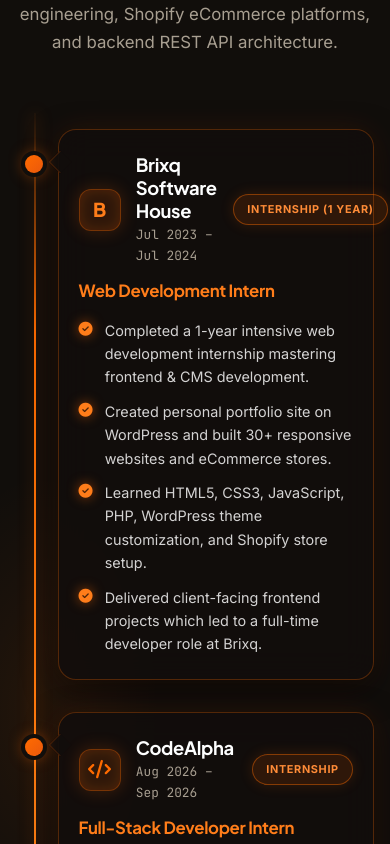
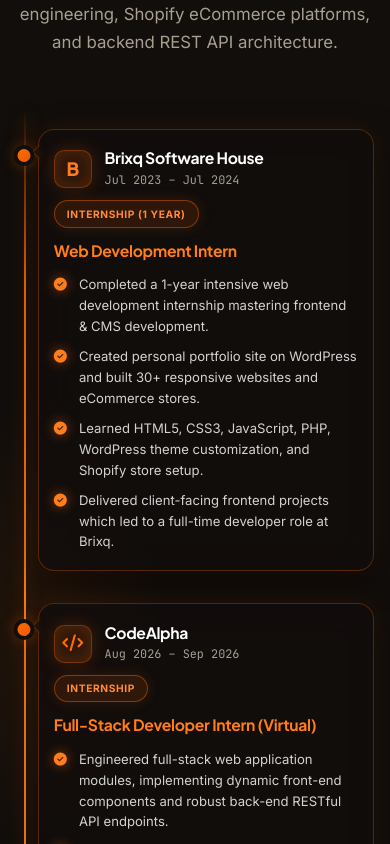
Before and after one commit to abdullahkhanathitms/Personal-Portfolio, a React (Vite) app: page / in a window 390 px wide. Shown: the part 9440-10284 px from the top of the page. Built offline with nearby package versions, Linux system fonts and the light colour scheme; no server answers.

Commit message:
fix(mobile): optimize experience timeline card header, spine offsets, and typography for mobile screens

```diff
--- a/src/index.css
+++ b/src/index.css
@@ -1708,7 +1708,7 @@
     padding: 1rem 0;
   }
   .timeline-spine {
-    left: 18px;
+    left: 16px;
     transform: none;
   }
   .timeline-alt-item {
@@ -1720,27 +1720,35 @@
     justify-content: flex-start;
   }
   .timeline-node {
-    left: 18px;
+    left: 16px;
     top: 26px;
     transform: translate(-50%, 0);
   }
   .timeline-card-wrapper {
     width: 100% !important;
-    padding-left: 42px;
+    padding-left: 36px;
     box-sizing: border-box;
   }
   .timeline-card {
-    padding: 1.35rem 1.25rem;
+    padding: 1.4rem 1.25rem;
+    border-radius: 18px;
   }
   .timeline-alt-item.item-left .timeline-card::after,
   .timeline-alt-item.item-right .timeline-card::after {
     left: -7px;
     right: auto;
-    top: 24px;
+    top: 22px;
     transform: rotate(45deg);
     border: none;
-    border-bottom: 1px solid rgba(255, 107, 0, 0.18);
-    border-left: 1px solid rgba(255, 107, 0, 0.18);
+    border-bottom: 1px solid rgba(255, 107, 0, 0.28);
+    border-left: 1px solid rgba(255, 107, 0, 0.28);
+    background: rgba(18, 14, 12, 0.95);
+  }
+  :root.light .timeline-alt-item.item-left .timeline-card::after,
+  :root.light .timeline-alt-item.item-right .timeline-card::after {
+    background: #FFFFFF;
+    border-bottom: 1px solid rgba(234, 88, 12, 0.28);
+    border-left: 1px solid rgba(234, 88, 12, 0.28);
   }
 }
 
@@ -2957,18 +2965,86 @@
     height: 38px;
     font-size: 0.85rem;
   }
+  .timeline-card-wrapper {
+    padding-left: 28px;
+  }
+  .timeline-spine {
+    left: 12px;
+  }
+  .timeline-node {
+    left: 12px;
+    top: 22px;
+  }
+  .timeline-node-dot {
+    width: 15px;
+    height: 15px;
+  }
   .timeline-card {
-    padding: 1.45rem 1.25rem;
-    border-radius: 18px;
+    padding: 1.25rem 1.1rem;
+    border-radius: 16px;
+  }
+  .timeline-alt-item.item-left .timeline-card::after,
+  .timeline-alt-item.item-right .timeline-card::after {
+    left: -5px;
+    top: 19px;
+    width: 12px;
+    height: 12px;
+  }
+  .timeline-card-header {
+    display: flex;
+    flex-direction: column;
+    align-items: flex-start;
+    gap: 0.65rem;
+    margin-bottom: 0.75rem;
+  }
+  .timeline-brand-group {
+    display: flex;
+    align-items: center;
+    gap: 0.8rem;
+    width: 100%;
   }
   .company-logo-squircle {
     width: 42px;
     height: 42px;
     font-size: 1.15rem;
     border-radius: 12px;
+    flex-shrink: 0;
   }
   .company-logo-letter {
     font-size: 1.2rem;
+  }
+  .timeline-company-wrap {
+    flex: 1;
+    min-width: 0;
+  }
+  .timeline-company-wrap h3 {
+    font-size: 1.05rem;
+    line-height: 1.28;
+    margin-bottom: 0.15rem;
+    word-break: normal;
+  }
+  .timeline-date {
+    font-size: 0.76rem;
+  }
+  .exp-badge {
+    align-self: flex-start;
+    font-size: 0.64rem;
+    padding: 0.26rem 0.75rem;
+  }
+  .timeline-role-title {
+    font-size: 0.98rem;
+    margin: 0.6rem 0 0.85rem;
+  }
+  .timeline-points-list {
+    gap: 0.6rem;
+  }
+  .point-bullet-icon {
+    font-size: 0.82rem;
+    margin-top: 0.25rem;
+  }
+  .point-text {
+    font-size: 0.86rem;
+    line-height: 1.58;
   }
   .form-row-dual {
     grid-template-columns: 1fr;
@@ -2999,6 +3075,64 @@
   .service-card { padding: 1.75rem 1.4rem; }
   .highlight-card { padding: 1.4rem; }
   .contact-info-panel, .contact-form-panel { padding: 1.75rem; }
+}
+
+@media (max-width: 420px) {
+  .timeline-card-wrapper {
+    padding-left: 22px;
+  }
+  .timeline-spine {
+    left: 8px;
+  }
+  .timeline-node {
+    left: 8px;
+    top: 20px;
+  }
+  .timeline-node-dot {
+    width: 13px;
+    height: 13px;
+  }
+  .timeline-card {
+    padding: 1.15rem 0.95rem;
+  }
+  .timeline-alt-item.item-left .timeline-card::after,
+  .timeline-alt-item.item-right .timeline-card::after {
+    left: -5px;
+    top: 17px;
+    width: 10px;
+    height: 10px;
+  }
+  .company-logo-squircle {
+    width: 38px;
+    height: 38px;
+    font-size: 1.05rem;
+    border-radius: 10px;
+  }
+  .company-logo-letter {
+    font-size: 1.15rem;
+  }
+  .timeline-company-wrap h3 {
+    font-size: 0.98rem;
+  }
+  .timeline-date {
+    font-size: 0.74rem;
+  }
+  .point-text {
+    font-size: 0.82rem;
+  }
+  .education-card {
+    padding: 1.35rem 1.15rem;
+  }
+  .education-card-content {
+    padding-right: 2.4rem;
+  }
+  .edu-action-btn {
+    right: 1rem;
+    bottom: 1rem;
+    width: 34px;
+    height: 34px;
+    font-size: 0.78rem;
+  }
 }
 
 /* ============================================================
```
